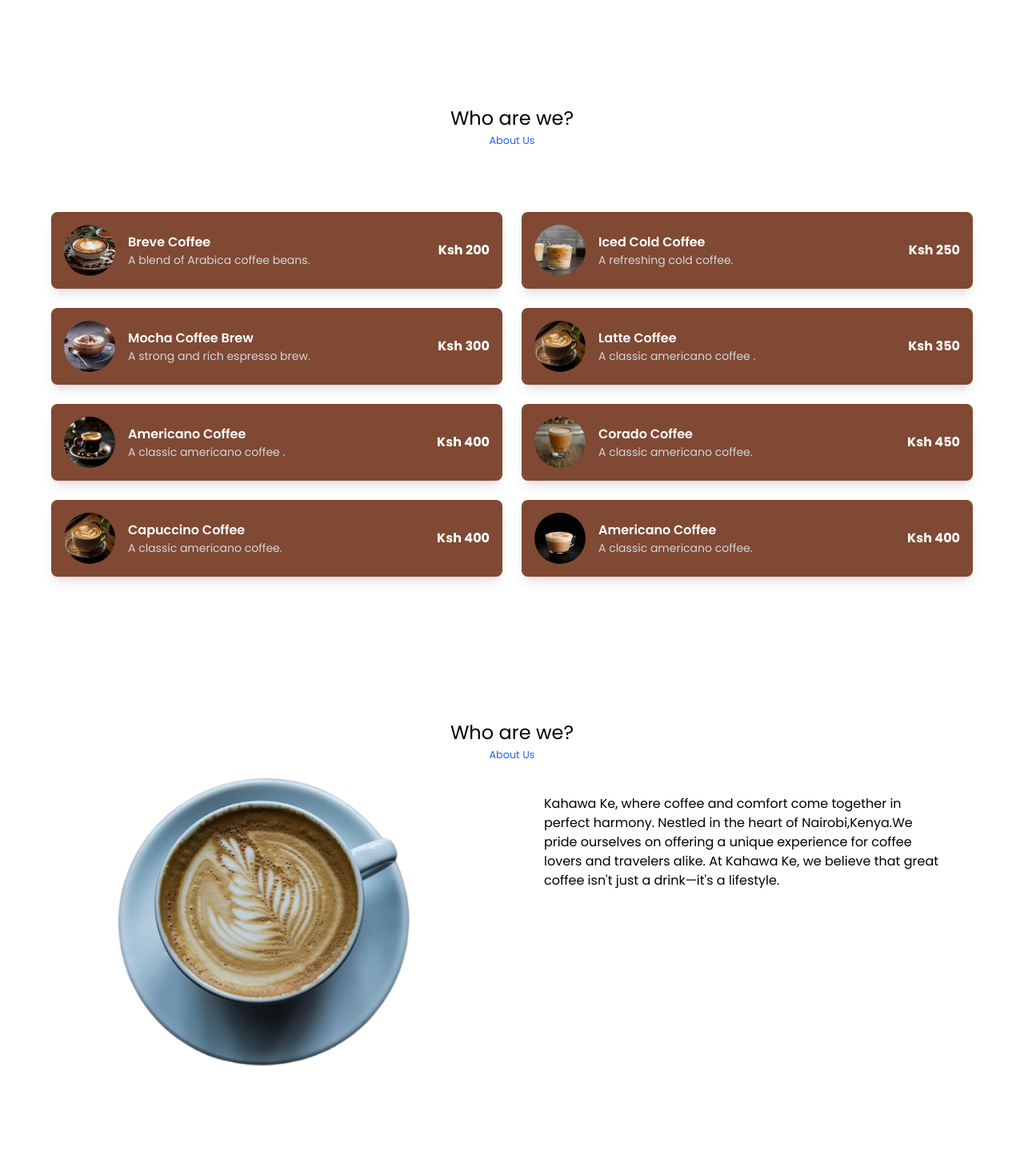
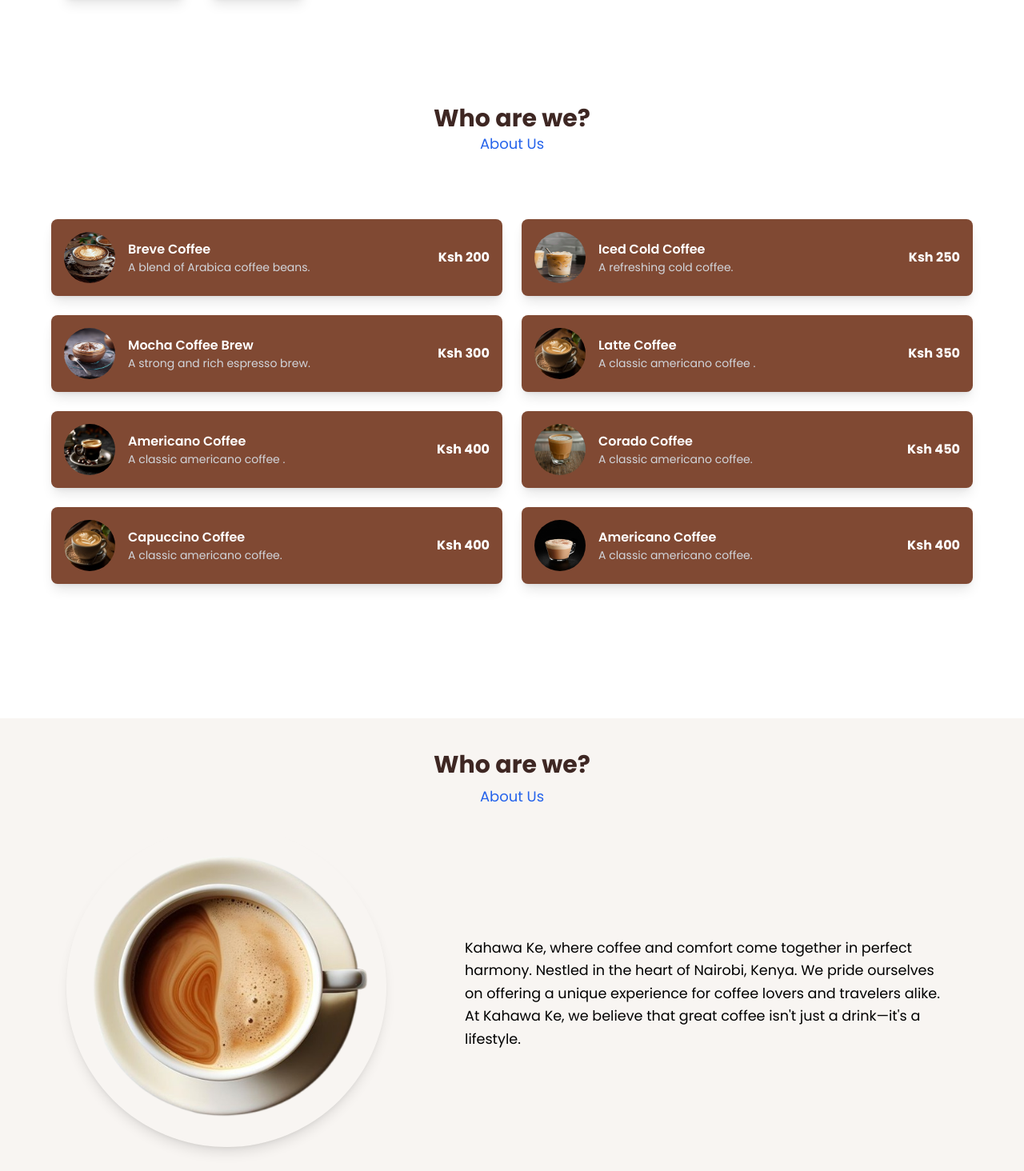
Before and after one commit to swarui/coffeelandingpage, a React (Vite) app: page / in a window 1280 px wide. Shown: the part 626-2090 px from the top of the page at 80% size. Built offline with nearby package versions, Linux system fonts and the light colour scheme.

Commit message:
Coffee Landing Project

```diff
--- a/src/components/AboutUs.jsx
+++ b/src/components/AboutUs.jsx
@@ -1,27 +1,49 @@
-import img from '../assets/About.png'
-function AboutUs(){
-    return(<>
+import img from '../assets/About.png';
 
-<div className="mt-10 ">
+function AboutUs() {
+  return (
+    <>
+      <div className="mt-10 bg-[#f8f5f2] py-10 px-5">
+        {/* Section Title */}
         <h1
           style={{ fontFamily: "Poppins" }}
-          className="text-center text-[1.5em] text-black "
+          className="text-center text-3xl font-bold text-[#3e2723] mb-2"
         >
           Who are we?
         </h1>
-        <h2 style={{ fontFamily: "Poppins" }}
-          className="text-center text-[0.8em] text-blue-600" >About Us</h2>
-    <div className="flex lg:flex-row flex-col max-w-6xl mx-auto ">
-        {/* Left Image body */}
-        <div className="w-full lg:w-1/2">
-        <img src={img}  className='mt-[-20vh] ml-20 lg:w-[450px] sm:w-[250px] md:w-[550px] ' alt="" />
+        <h2
+          style={{ fontFamily: "Poppins" }}
+          className="text-center text-lg text-blue-600  mb-6"
+        >
+          About Us
+        </h2>
+
+        <div className="flex lg:flex-row flex-col max-w-6xl mx-auto items-center lg:space-x-10">
+          {/* Left Image */}
+          <div className="w-full lg:w-1/2 flex justify-center">
+            <img
+              src={img}
+              className="lg:w-[400px] sm:w-[250px] md:w-[300px] rounded-full shadow-lg"
+              alt="Coffee cup"
+            />
+          </div>
+
+          {/* Right Text */}
+          <div className="w-full lg:w-3/4 mt-6 lg:mt-0 p-6 lg:p-10 text-center lg:text-left">
+            <p
+              style={{ fontFamily: 'Poppins' }}
+              className="lg:text-[1.10em] sm:text-[0.775em] mt-4 leading-relaxed"
+            >
+              Kahawa Ke, where coffee and comfort come together in perfect harmony.
+              Nestled in the heart of Nairobi, Kenya. We pride ourselves on offering a
+              unique experience for coffee lovers and travelers alike. At Kahawa Ke, we
+              believe that great coffee isn't just a drink—it's a lifestyle.
+            </p>
+          </div>
         </div>
-        {/* Right text Area */}
-        <div className='w-full lg:w-1/2 p-10'>
-        <h2  style={{fontFamily:'Poppins'}} >Kahawa Ke, where coffee and comfort come together in perfect harmony. Nestled in the heart of Nairobi,Kenya.We pride ourselves on offering a unique experience for coffee lovers and travelers alike. At Kahawa Ke, we believe that great coffee isn't just a drink—it's a lifestyle.</h2>
-        </div>
-        </div>
-    </div>
-    </>)
+      </div>
+    </>
+  );
 }
-export default AboutUs
+
+export default AboutUs;
--- a/src/components/Home.jsx
+++ b/src/components/Home.jsx
@@ -7,21 +7,22 @@ function Home() {
         {/* Left Text Body */}
         <div className="w-full lg:w-1/2  lg:mt-20 p-10 lg:ml-10 flex flex-col  lg:text-left  ">
           <h1
-            className="text-[10.5em] font-bold  text-orange-800"
+            className=" text-[10.5em]  font-bold  text-orange-800"
             style={{ fontFamily: "moonet" }}
           >
             KAHAWA
           </h1>
           <h2
             style={{ fontFamily: "Poppins" }}
-            className=" text-orange-800 font-semibold mt-[-1.5em] text-[1.5em] "
+            className=" text-orange-800 font-semibold mt-[-1.5em] sm:text-[0.9em] lg:text-[1.5em] "
           >
             {" "}
             Awaken your senses
           </h2>
+
           <h2
             style={{ fontFamily: "Poppins" }}
-            className="text-[0.940em] mt-4 "
+            className="lg:text-[1.10em] sm:text-[0.775em] mt-4 leading-relaxed "
           >
             Because life is too short for brand coffee.Our brews are an
             invitation to taste, to feel, too savor with our Kenyan Brewed
@@ -47,7 +48,7 @@ function Home() {
         <div className=" w-full lg:w-1/2 flex justify-center  ">
           {" "}
           <img
-            className="  lg:w-[600px] sm:w-[50px] md:w-[250px] "
+            className="  lg:w-[600px] sm:w-[350px] md:w-[250px] "
             src={Kahawa2}
             alt=""
           />{" "}
--- a/src/components/Menu.jsx
+++ b/src/components/Menu.jsx
@@ -34,12 +34,12 @@ function Menu() {
     <div className="min-h-screen p-8 ">
        <h1
           style={{ fontFamily: "Poppins" }}
-          className="text-center text-[1.5em] mt-10 text-black "
+          className="text-center text-3xl mt-10 font-bold text-[#3e2723] "
         >
           Who are we?
         </h1>
         <h2 style={{ fontFamily: "Poppins" }}
-          className="text-center text-[0.8em] text-blue-600" >About Us</h2>
+          className="text-center text-lg text-blue-600" >About Us</h2>
       <div className="grid grid-cols-1 md:grid-cols-2 gap-6 max-w-6xl mx-auto mt-20 ">
         {/* Manually defined menu items */}
         <MenuItem
--- a/src/components/Navbar.jsx
+++ b/src/components/Navbar.jsx
@@ -17,7 +17,7 @@ function Navbar() {
         className=" top-0 left-0 w-full h-16 flex justify-between z-50 text-white lg:py-2 px-10   mt-5 "
       >
         <div className="flex items-center">
-          <img src={Logo} className=" fixed  w-20 h-auto lg:mt-[-10px] " alt="Logo" />
+          <img src={Logo} className=" fixed  w-20 h-auto lg:mt-[-20px] " alt="Logo" />
         </div>
         {/* The opening and closing icon */}
         <div className="lg:hidden flex items-center">
@@ -54,7 +54,7 @@ function Navbar() {
 
       <div
         style={{ fontFamily: "Poppins" }}
-        className={`fixed  top-0 right-0 h-full w-48 overflow-visible  text-black  bg-blue-700 transform ${
+        className={`fixed  top-0 right-0  w-full h-20vh text-center overflow-visible  text-black  bg-white bg-opacity-40 backdrop-blur-lg  transform ${
           isOpen ? "translate-x-0" : "translate-x-full"
         } transition-transform duration-300 ease-in-out lg:hidden `}
       >
```
Also changed, not shown: src/assets/About.png.
